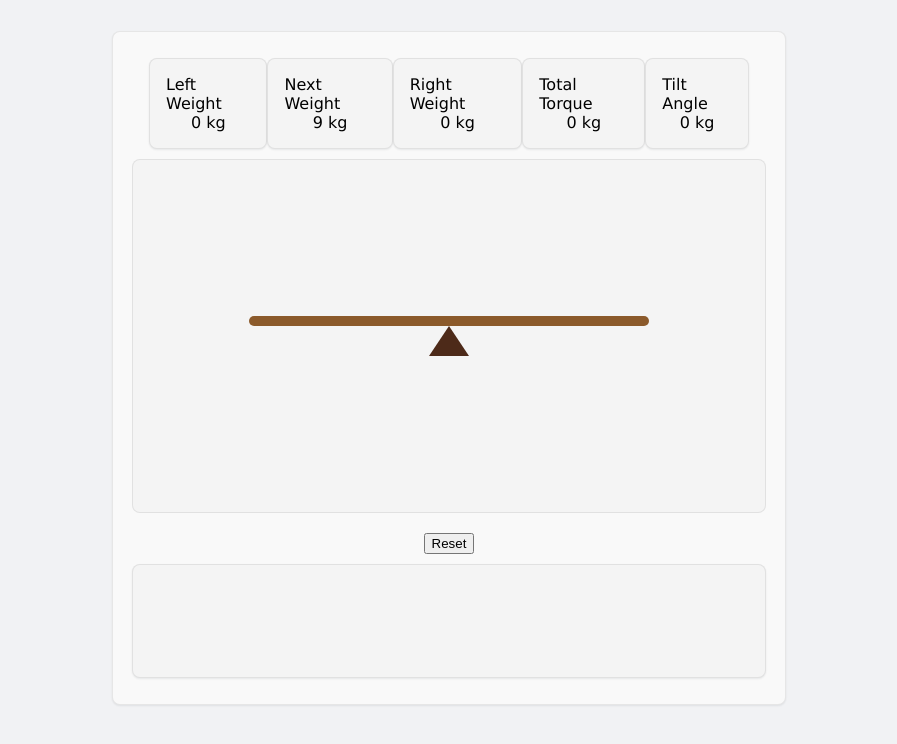
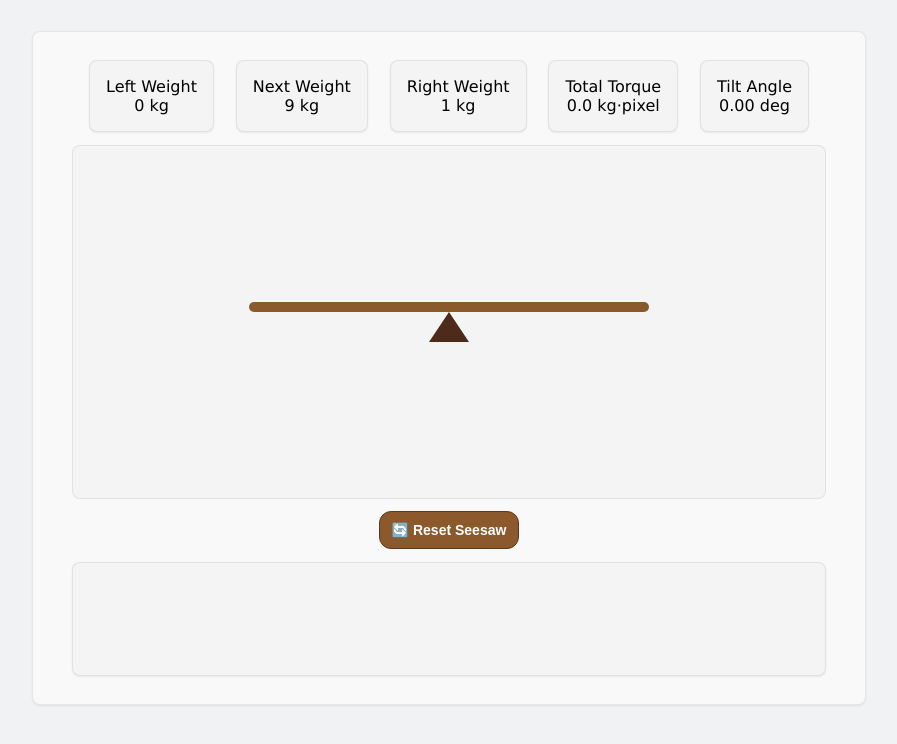
Before and after one commit to Jumpingquasar/Seesaw-Simulation, a plain HTML site: page index.html in a window 1280 px wide. Both pictures are taken after a click on the element 640 px from the left and 321 px from the top of the page. Shown: the whole page, without its empty margins (191-1088 px from the left). Drawn offline with Linux system fonts and the light colour scheme.

Commit message:
add reset functionality and app state

```diff
--- a/app.js
+++ b/app.js
@@ -1,20 +1,36 @@
 'use strict';
 
 const seesawPlankElement = document.querySelector('#seesaw-plank');
+const resetButton = document.getElementById('reset-button');
 const plankCenterX = seesawPlankElement.offsetWidth / 2;
-var currentWeight = 10;
-var totalTorque = 0;
-var leftWeight = 0;
-var rightWeight = 0;
 const objects = [];
+
+// UI Elements for the information box
+const ui = {
+    leftWeight: document.getElementById('left-weight-value'),
+    rightWeight: document.getElementById('right-weight-value'),
+    currentWeight: document.getElementById('next-weight-value'),
+    totalTorque: document.getElementById('torque-value'),
+    tiltAngle: document.getElementById('tilt-value')
+}
+
+// Physics state of the seesaw system
+const physicsState = {
+  leftWeight: 0,
+  rightWeight: 0,
+  currentWeight: 1,
+  totalTorque: 0,
+  tiltAngle: 0
+};
 
 // Sets the angle of the seesaw plank
 function setSeesawAngle() {
     const angle = Math.max(
         -30,
-        Math.min(30, totalTorque)
+        Math.min(30, physicsState.totalTorque / 100)
     );
     seesawPlankElement.style.transform = `rotate(${angle}deg)`;
+    physicsState.tiltAngle = angle;
 }
 
 // Appends new weight to the seesaw plank
@@ -26,17 +42,43 @@ function addWeightToSeesaw(clickX) {
     obj.style.left = `${clickX}px`;
     seesawPlankElement.appendChild(obj);
 
+    // Update left/right physics state
+    if (clickX < 0) {
+        physicsState.leftWeight += physicsState.currentWeight;
+    } else {
+        physicsState.rightWeight += physicsState.currentWeight;
+    }
+
     // Calculate the total torque of the system
-    totalTorque += currentWeight * (clickX) / 100;
+    physicsState.totalTorque += physicsState.currentWeight * (clickX);
 
     // Set the new angle of the seesaw
     setSeesawAngle();
 
     // Randomize the next weight
-    currentWeight = Math.floor(Math.random() * 10) + 1;
-    document.querySelector('#next-weight-value').textContent = `${currentWeight} kg`;
-    console.log(`Added weight: ${currentWeight} kg at position: ${clickX}px`);
-    console.log(totalTorque);
+    physicsState.currentWeight = Math.floor(Math.random() * 10) + 1;
+    updateUI();
+}
+
+function updateUI() {
+    ui.leftWeight.textContent = `${physicsState.leftWeight} kg`;
+    ui.rightWeight.textContent = `${physicsState.rightWeight} kg`;
+    ui.currentWeight.textContent = `${physicsState.currentWeight} kg`;
+    ui.tiltAngle.textContent = `${physicsState.tiltAngle.toFixed(2)} deg`;
+    ui.totalTorque.textContent = `${physicsState.totalTorque.toFixed(1)} kg·pixel`;
+}
+
+// Resets the entire app state
+function resetApp() {
+    physicsState.leftWeight = 0;
+    physicsState.rightWeight = 0;
+    physicsState.currentWeight = 1;
+    physicsState.totalTorque = 0;
+    physicsState.tiltAngle = 0;
+    objects.length = 0;
+    seesawPlankElement.style.transform = 'rotate(0deg)';
+    seesawPlankElement.innerHTML = '';
+    updateUI();
 }
 
 // Listens for clicks on the seesaw plank
@@ -45,3 +87,8 @@ seesawPlankElement.addEventListener('click', (event) => {
     const x = event.clientX - rect.left
     addWeightToSeesaw(x - plankCenterX);
 });
+
+// Listens for clicks on the reset button
+resetButton.addEventListener('click', resetApp);
+
+updateUI()
--- a/index.html
+++ b/index.html
@@ -38,9 +38,8 @@
           </div>
         </div>
         <div id="reset-button-container">
-          <!-- Reset button will be here -->
+          <button id="reset-button">🔄 Reset Seesaw</button>
         </div>
-        <button id="reset-button">Reset</button>
         <div class="container" id="log-container">
           <!-- Log messages will appear here -->
         </div>
--- a/style.css
+++ b/style.css
@@ -23,7 +23,7 @@ main {
 
 #app-container{
     background: #f9f9f9;
-    width: 80dvh;
+    width: 100dvh;
     height: 80dvh;
     justify-content: space-evenly;
 }
@@ -31,7 +31,7 @@ main {
 #seesaw-container{
     display: flex;
     height: 40dvh;
-    width: 75dvh;
+    width: 90dvh;
     padding: 1rem;
     border-radius: 8px;
     border: 1px solid rgba(2, 2, 4, 0.08);
@@ -43,14 +43,14 @@ main {
 #information-boxes{
     display: flex;
     flex-direction: row;
-    width: 75dvh;
-    justify-content: space-evenly;
+    width: 90dvh;
+    justify-content: space-between;
 }
 
 #log-container{
     height: 10dvh;
     overflow-y: auto;
-    width: 75dvh;
+    width: 90dvh;
 }
 
 #pivot {
@@ -76,3 +76,30 @@ main {
     border-radius: 6px;
     cursor: pointer;
 }
+
+#reset-button {
+    padding: 10px 12px;
+    font-size: 14px;
+    font-weight: 600;
+    border-radius: 12px;
+    border: none;
+    cursor: pointer;
+    border: 1px solid #5a3a1d;
+    color: #fff;
+    background-color: #8b592b;
+
+  transition:
+    background-color 0.2s ease,
+    transform 0.1s ease,
+    box-shadow 0.1s ease;
+}
+
+#reset-button:hover {
+  background-color: #8b592b83;
+  color: #fff;
+}
+
+#reset-button:active {
+  transform: translateY(1px);
+  box-shadow: 0 2px 4px rgba(0,0,0,0.2) inset;
+}
```
